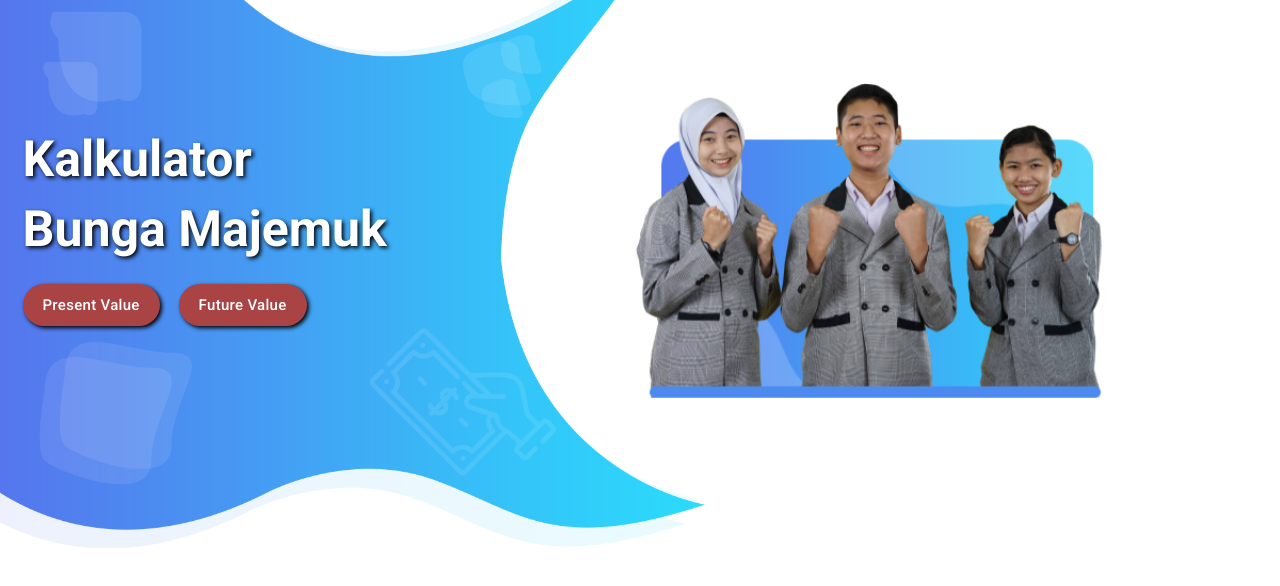
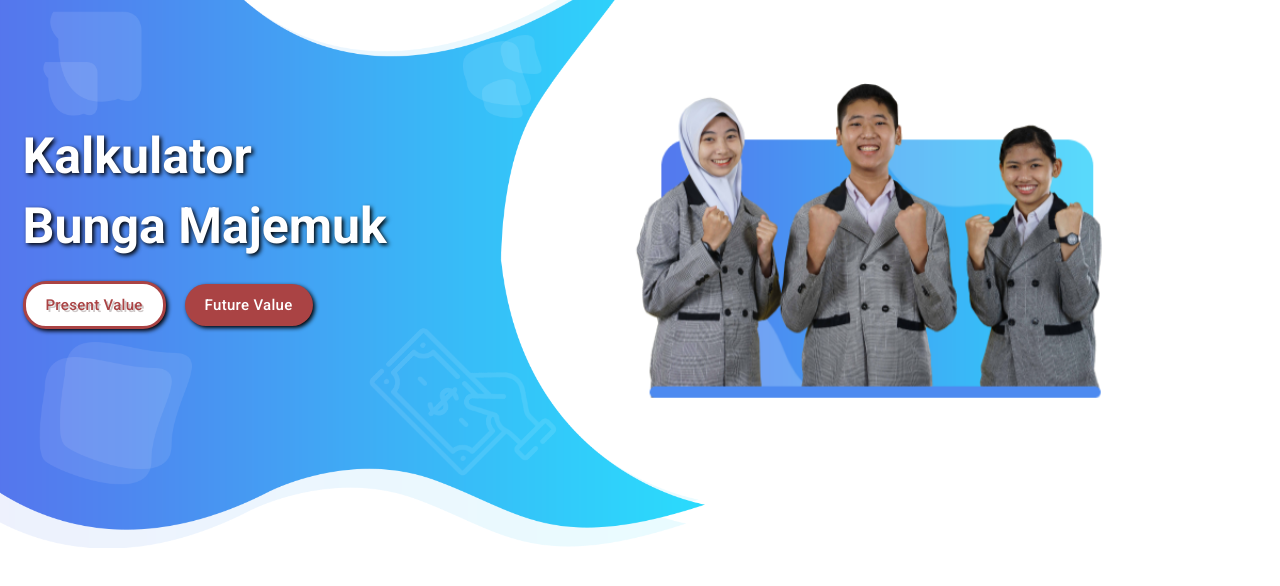
Before and after one commit to mnizarali/KalkuBunga, a plain HTML site: page index.html in a window 1280 px wide. In both pictures the pointer is over the link "Present Value". Shown: the part 118-704 px from the top of the page. Drawn offline with Linux system fonts and the light colour scheme.

Commit message:
update 3

```diff
--- a/assets/css/templatemo-chain-app-dev.css
+++ b/assets/css/templatemo-chain-app-dev.css
@@ -927,6 +927,14 @@ Banner Style
   box-shadow: 2px 2px 4px #000000;
 }
 
+.main-banner .left-content .white-button a:hover {
+  background-color: #fff;
+  color: #AA4344 !important;
+  border: solid #AA4344 3px;
+  text-shadow: 2px 2px #cec8c8;
+
+}
+
 /*
 ---------------------------------------------
 PopUp
```
